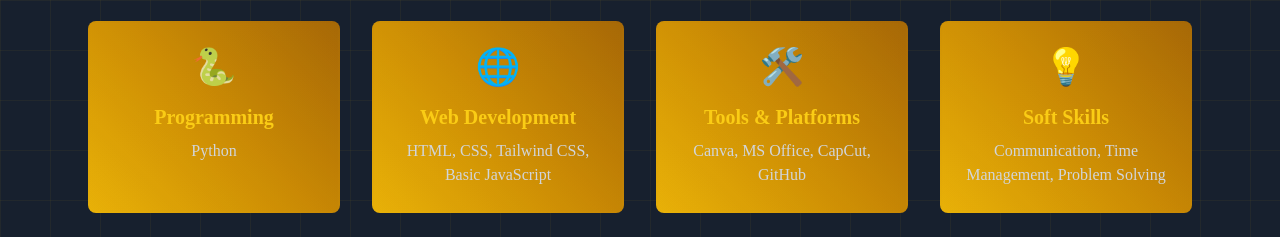
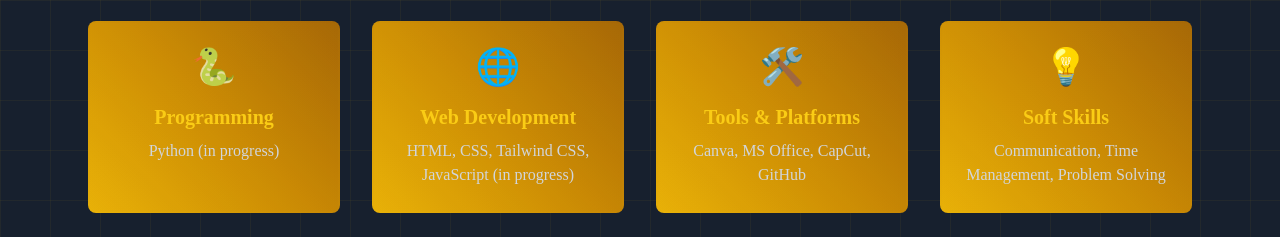
Before and after one commit to flora1589/Portfolios, a plain HTML site: page index.html in a window 1280 px wide. Shown: the part 2300-2537 px from the top of the page. Drawn offline with nearby package versions, Linux system fonts and the light colour scheme.

Commit message:
Update index.html

```diff
--- a/index.html
+++ b/index.html
@@ -245,12 +245,12 @@
                 <div class="cyber-border p-6 rounded-lg text-center hover:scale-105 transition-transform duration-300">
                     <div class="text-4xl mb-4">🐍</div>
                     <h3 class="text-xl font-['Orbitron'] font-semibold text-yellow-400 mb-2">Programming</h3>
-                    <p class="text-gray-300">Python</p>
+                    <p class="text-gray-300">Python (in progress) </p>
                 </div>
                 <div class="cyber-border p-6 rounded-lg text-center hover:scale-105 transition-transform duration-300">
                     <div class="text-4xl mb-4">🌐</div>
                     <h3 class="text-xl font-['Orbitron'] font-semibold text-yellow-400 mb-2">Web Development</h3>
-                    <p class="text-gray-300">HTML, CSS, Tailwind CSS, Basic JavaScript</p>
+                    <p class="text-gray-300">HTML, CSS, Tailwind CSS, JavaScript (in progress) </p>
                 </div>
                 <div class="cyber-border p-6 rounded-lg text-center hover:scale-105 transition-transform duration-300">
                     <div class="text-4xl mb-4">🛠️</div>
```
